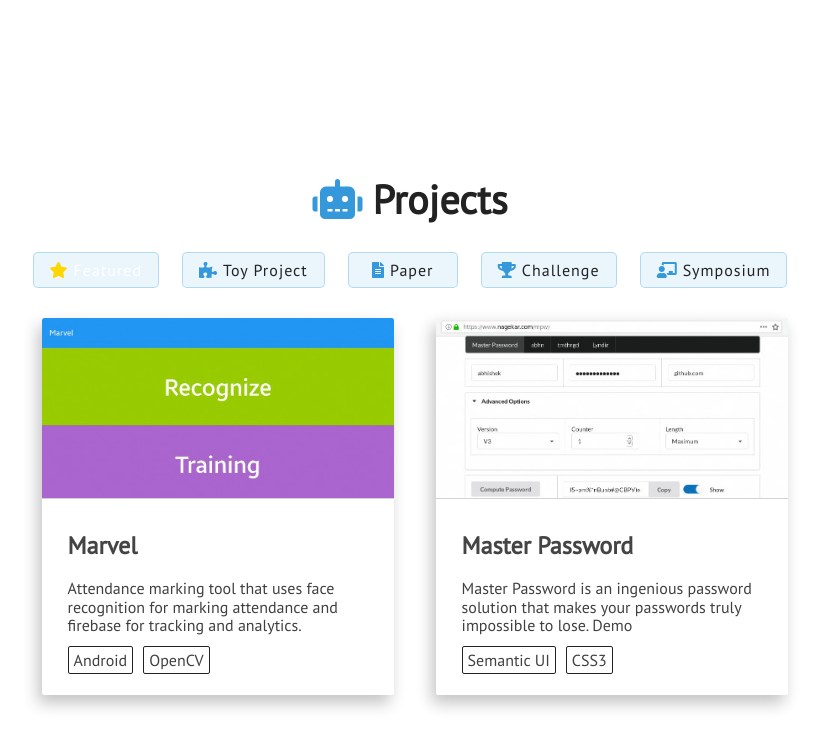
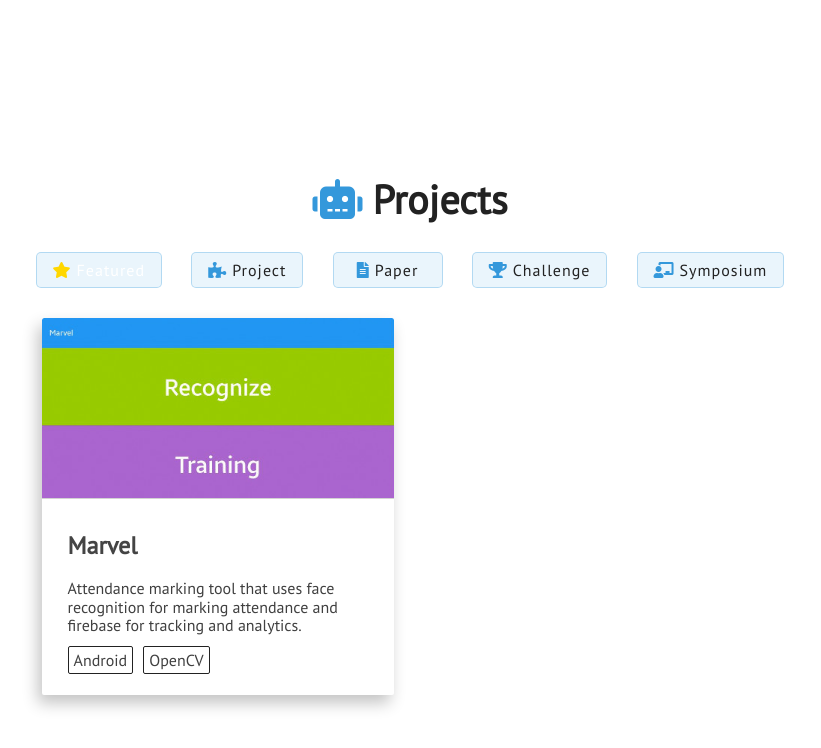
Before and after one commit to ckwnsgk/ckwnsgk.github.io, a Jekyll site: the page built from index.html, in a window 1280 px wide and 900 px high, scrolled down 982 px. Shown: the top 748 px of the window, without its empty margins (230-1051 px from the left). Built offline with Jekyll 4.4.1, drawn with Linux system fonts in a browser that asks for light colours; nearby versions of some CDN libraries.

Commit message:
국립재활원

```diff
--- a/_includes/projects.html
+++ b/_includes/projects.html
@@ -5,7 +5,7 @@
 
                 <div class="project-technologies project-filter-buttons">
                     <a id="featured" class="semi-transparent-button with-border white-button project-filter-button" onclick="selected('featured')"><i class="fas fa-star" style="margin-right: 5px; color: #FFD700;"></i>Featured</a>
-                    <a id="toy project" class="semi-transparent-button with-border white-button project-filter-button" onclick="selected('toy_project')"><i class="fas fa-puzzle-piece" style="margin-right: 5px;"></i>Toy Project</a>
+                    <a id="project" class="semi-transparent-button with-border white-button project-filter-button" onclick="selected('project')"><i class="fas fa-puzzle-piece" style="margin-right: 5px;"></i>Project</a>
                     <a id="paper" class="semi-transparent-button with-border white-button project-filter-button" onclick="selected('paper')"><i class="fas fa-file-alt" style="margin-right: 5px;"></i>Paper</a>
                     <a id="challenge" class="semi-transparent-button with-border white-button project-filter-button" onclick="selected('challenge')"><i class="fas fa-trophy" style="margin-right: 5px;"></i>Challenge</a>
                     <a id="symposium" class="semi-transparent-button with-border white-button project-filter-button" onclick="selected('symposium')"><i class="fas fa-chalkboard-teacher" style="margin-right: 5px;"></i>Symposium</a>
--- a/assets/js/projects.js
+++ b/assets/js/projects.js
@@ -14,7 +14,7 @@
             image: 'assets/images/robotis.png',
             link: 'https://github.com/abhn/Mporter',
             title: 'ROBOTIS OpenLAB',
-            demo: 'https://mporter.co',
+            demo: '--',
             technologies: ['ROBOTIS','forum','networking'],
             description: "Flask web application for easy reporting updates to one's mentor. Multi-user support, easy to deploy and use.",
             categories: ['symposium']
@@ -38,13 +38,13 @@
             categories: ['featured', 'native']
         },
         {
-            image: 'assets/images/mpw.jpg',
-            link: 'https://github.com/abhn/mpw',
-            title: 'Master Password',
+            image: 'assets/images/movella.jpg',
+            link: 'https://www.notion.so/Movella-Dot-IMU-Sensor-Ros-Driver-b98ea440020b414891fd71aeaca2237b',
+            title: 'M',
             demo: 'https://www.nagekar.com/mpw',
             technologies: ['Semantic UI', 'CSS3'],
             description: "Master Password is an ingenious password solution that makes your passwords truly impossible to lose.",
-            categories: ['featured', 'security']
+            categories: ['project']
         },
         {
             image: 'assets/images/social-share-count.jpeg',
```
Also changed, not shown: assets/images/movella.jpg (added).
